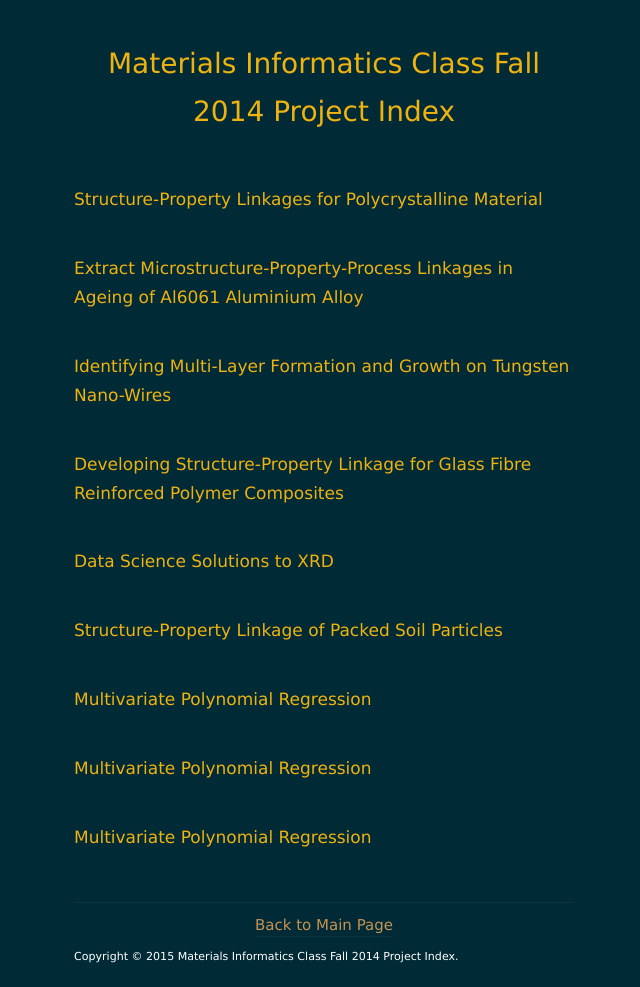
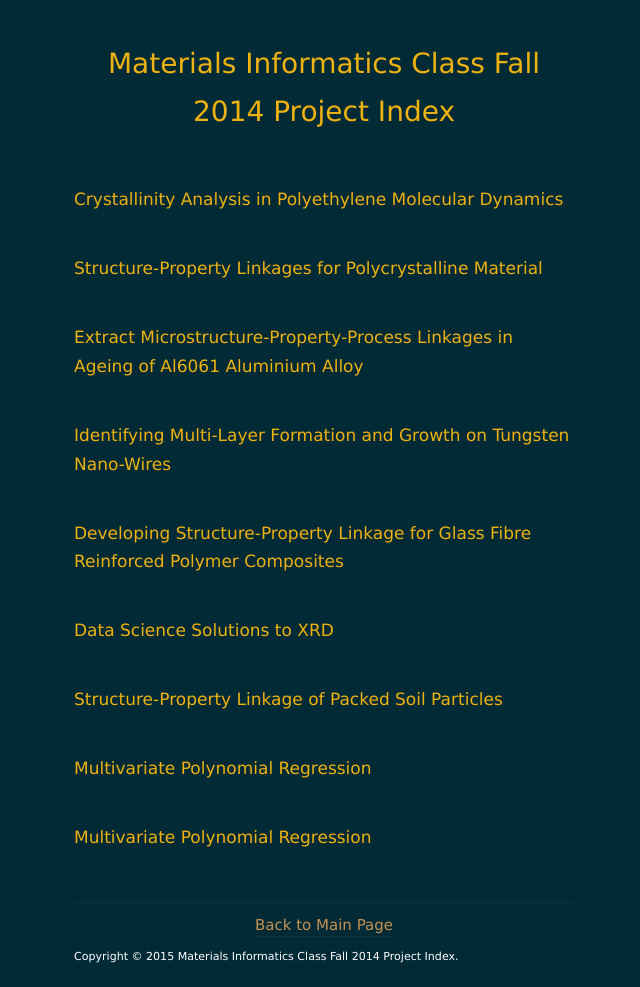
Before and after one commit to Materials-Informatics-Class-Fall2014/Materials-Informatics-Class-Fall2014.github.io, a Jekyll site: the page built from index.html, in a window 1280 px wide. Shown: the whole page, without its empty margins (316-956 px from the left). Built offline with Jekyll 4.4.1, drawn with Linux system fonts in a browser that asks for light colours; nearby versions of some CDN libraries; the list of posts is cut into pages by our own code.

Commit message:
Fix Linking

```diff
--- a/_posts/2015-01-01-MIC7.markdown
+++ b/_posts/2015-01-01-MIC7.markdown
@@ -1,7 +1,7 @@
 ---
 layout: post
-title:  "Multivariate Polynomial Regression"
-date:   2014-07-29 22:30:25
+title:  "Crystallinity Analysis in Polyethylene Molecular Dynamics"
+date:   2015-01-01 00:00:00
 categories: main
-external_url:
+external-url: http://materials-informatics-class-fall2014.github.io/MIC-Polymer-MD-Simulations/
 ---
```
